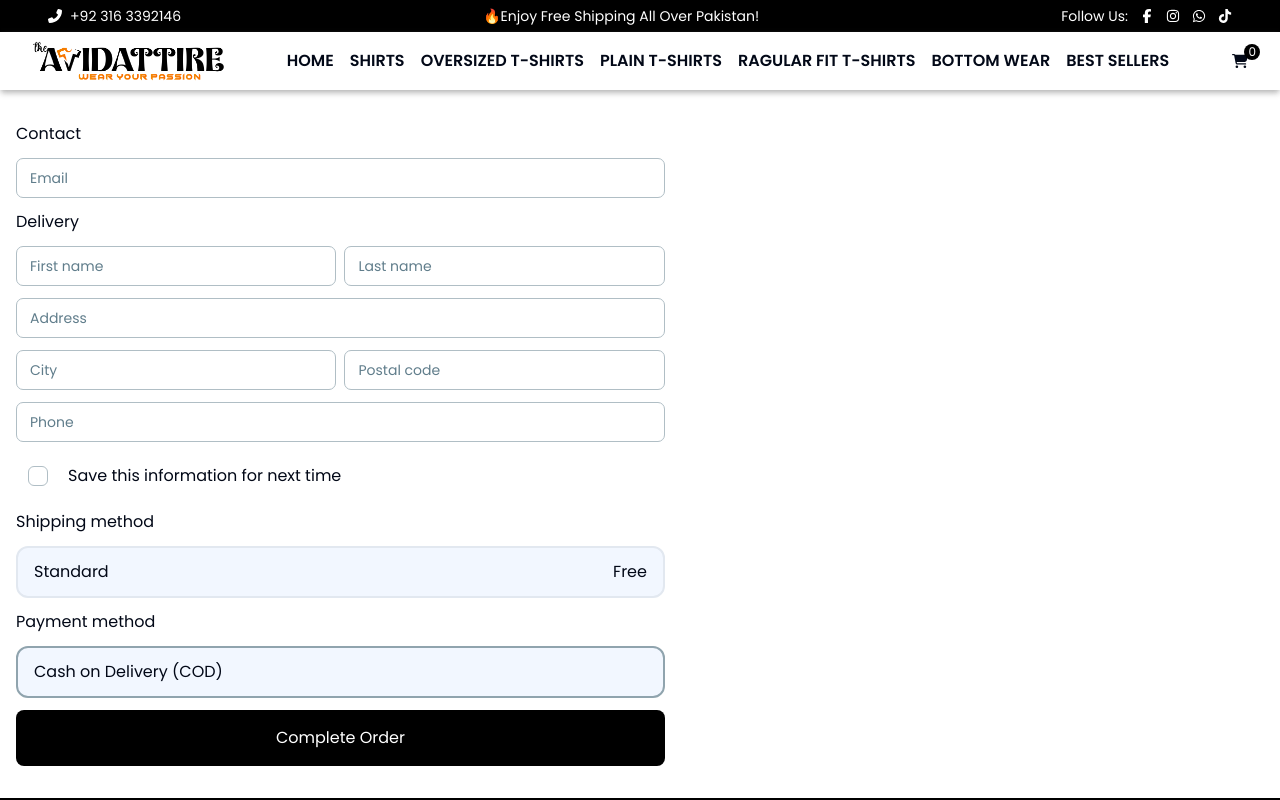
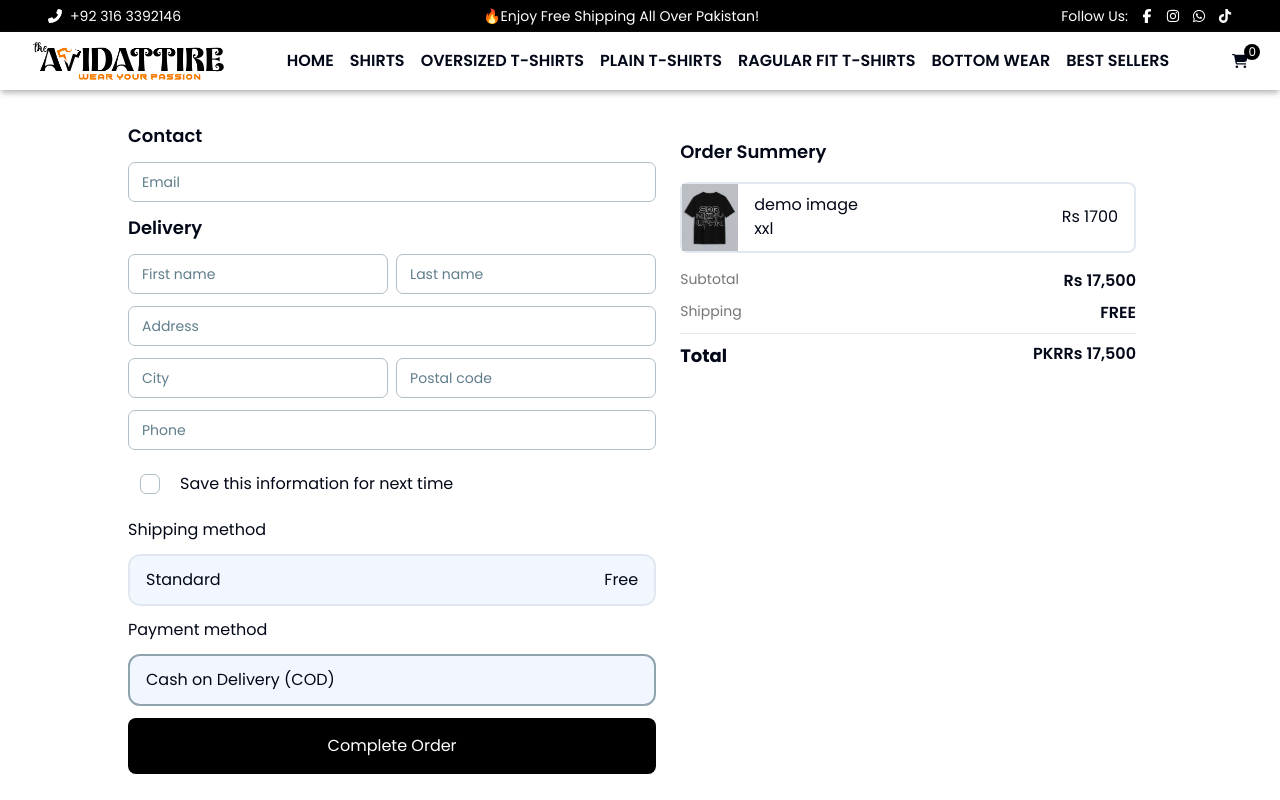
Before and after one commit to Sharjeelcode/TheAvidAttire, a React (Vite) app: page /buynow in a window 1280 px wide. Shown: the top 800 px of the page. Built offline with nearby package versions, Linux system fonts and the light colour scheme.

Commit message:
buynow form created with formic form validation

```diff
--- a/src/pages/BuyNow.jsx
+++ b/src/pages/BuyNow.jsx
@@ -2,10 +2,10 @@ import React from "react";
 import { Formik, Form, Field, ErrorMessage } from "formik";
 import * as Yup from "yup";
 import { Input, Checkbox } from "@material-tailwind/react";
-
+import demo from "../assets/demo1.jpeg";
 function BuyNow() {
   const validationSchema = Yup.object({
-    emailOrPhone: Yup.string()
+    email: Yup.string()
       .email("Invalid email address")
       .required("Email is required "),
     firstName: Yup.string().required("First name is required"),
@@ -36,15 +36,16 @@ function BuyNow() {
   };
 
   return (
-    <div className="flex px-4 my-8">
+    <div className="flex px-4 lg:px-32 my-8 gap-2 lg:flex-1">
+      <div className="lg:w-[52%] lg:flex-2">
         <Formik
           initialValues={initialValues}
           validationSchema={validationSchema}
           onSubmit={onSubmit}
         >
           {({ isSubmitting }) => (
-          <Form className="w-[52%] flex flex-col gap-3">
-            <h1>Contact</h1>
+            <Form className="flex flex-col gap-3">
+              <h1 className="font-semibold text-lg">Contact</h1>
               <div>
                 <Field name="emailOrPhone" as={Input} label="Email" />
                 <ErrorMessage
@@ -53,8 +54,8 @@ function BuyNow() {
                   className="text-red-600 text-sm"
                 />
               </div>
-            <h1>Delivery</h1>
-            <div className="flex gap-2">
+              <h1 className="font-semibold text-lg">Delivery</h1>
+              <div className="flex flex-col  lg:flex-row gap-2">
                 <div className="w-full">
                   <Field name="firstName" as={Input} label="First name" />
                   <ErrorMessage
@@ -80,8 +81,8 @@ function BuyNow() {
                   className="text-red-600 text-sm"
                 />
               </div>
-            <div className="flex gap-2">
-              <div className="w-full">
+              <div className="flex flex-col  lg:flex-row  gap-2">
+                <div className="w-full ">
                   <Field name="city" as={Input} label="City" />
                   <ErrorMessage
                     name="city"
@@ -113,7 +114,9 @@ function BuyNow() {
                   as={Checkbox}
                   // defaultChecked
                 />
-              <span className="ml-2">Save this information for next time</span>
+                <span className="ml-2">
+                  Save this information for next time
+                </span>
               </div>
               <h1>Shipping method</h1>
               <div className="border-2 flex justify-between bg-[#F2F7FF] px-4 py-3 rounded-xl">
@@ -124,6 +127,41 @@ function BuyNow() {
               <h1 className="border-2 flex justify-between px-4 py-3 bg-[#F2F7FF] rounded-xl border-blue-gray-300">
                 Cash on Delivery (COD)
               </h1>
+
+              {/* mobile devices cart items*/}
+              <div className=" lg:hidden px-4">
+                <h1 className="font-semibold text-lg py-4">Order Summery</h1>
+                <div className=" flex border-2 rounded-lg pr-4 gap-4">
+                  <img src={demo} alt="" className="w-14" />
+                  <div className="flex justify-between w-full items-center">
+                    <div>
+                      <h1>demo image</h1>
+                      <p>xxl</p>
+                    </div>
+
+                    <div>
+                      <h1>Rs 1700</h1>
+                    </div>
+                  </div>
+                </div>
+                <div className="flex flex-col gap-2 my-4">
+                  <div className="flex justify-between">
+                    <h1 className="text-gray-600 text-sm">Subtotal</h1>
+                    <h1 className="font-semibold">Rs 17,500</h1>
+                  </div>
+                  <div className="flex justify-between">
+                    <h1 className="text-gray-600 text-sm">Shipping </h1>
+                    <h1 className="font-semibold">FREE</h1>
+                  </div>
+                  <hr />
+                  <div className="flex justify-between">
+                    <h1 className="text-lg font-bold">Total </h1>
+                    <h1 className="font-semibold">
+                      <span>PKR</span>Rs 17,500
+                    </h1>
+                  </div>
+                </div>
+              </div>
               <button
                 type="submit"
                 disabled={isSubmitting}
@@ -135,6 +173,40 @@ function BuyNow() {
           )}
         </Formik>
       </div>
+      <div className="lg:w-[48%] px-4 hidden lg:block">
+        <h1 className="font-semibold text-lg py-4">Order Summery</h1>
+        <div className=" flex border-2 rounded-lg pr-4 gap-4">
+          <img src={demo} alt="" className="w-14" />
+          <div className="flex justify-between w-full items-center">
+            <div>
+              <h1>demo image</h1>
+              <p>xxl</p>
+            </div>
+
+            <div>
+              <h1>Rs 1700</h1>
+            </div>
+          </div>
+        </div>
+        <div className="flex flex-col gap-2 my-4">
+          <div className="flex justify-between">
+            <h1 className="text-gray-600 text-sm">Subtotal</h1>
+            <h1 className="font-semibold">Rs 17,500</h1>
+          </div>
+          <div className="flex justify-between">
+            <h1 className="text-gray-600 text-sm">Shipping </h1>
+            <h1 className="font-semibold">FREE</h1>
+          </div>
+          <hr />
+          <div className="flex justify-between">
+            <h1 className="text-lg font-bold">Total </h1>
+            <h1 className="font-semibold">
+              <span>PKR</span>Rs 17,500
+            </h1>
+          </div>
+        </div>
+      </div>
+    </div>
   );
 }
 
```
Lines whose indentation alone changed are shown as unchanged.
